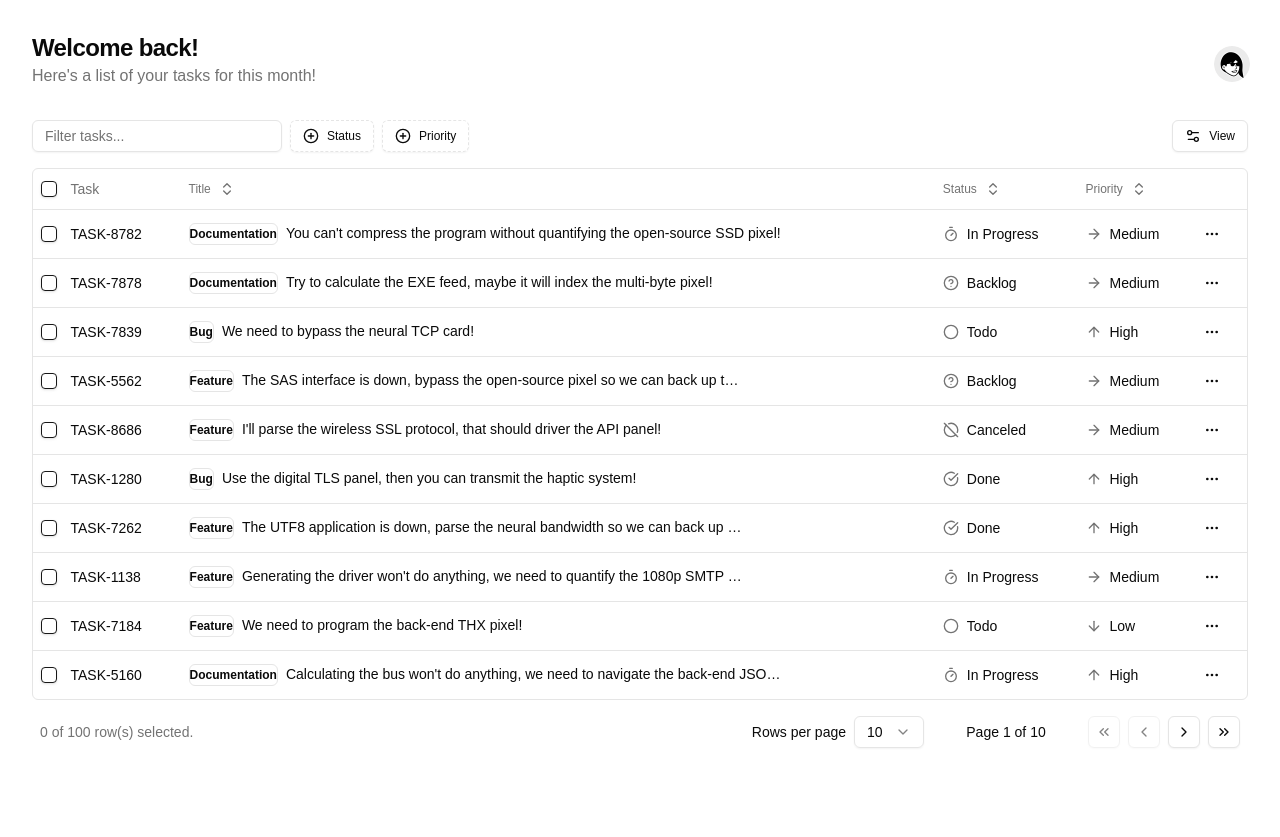
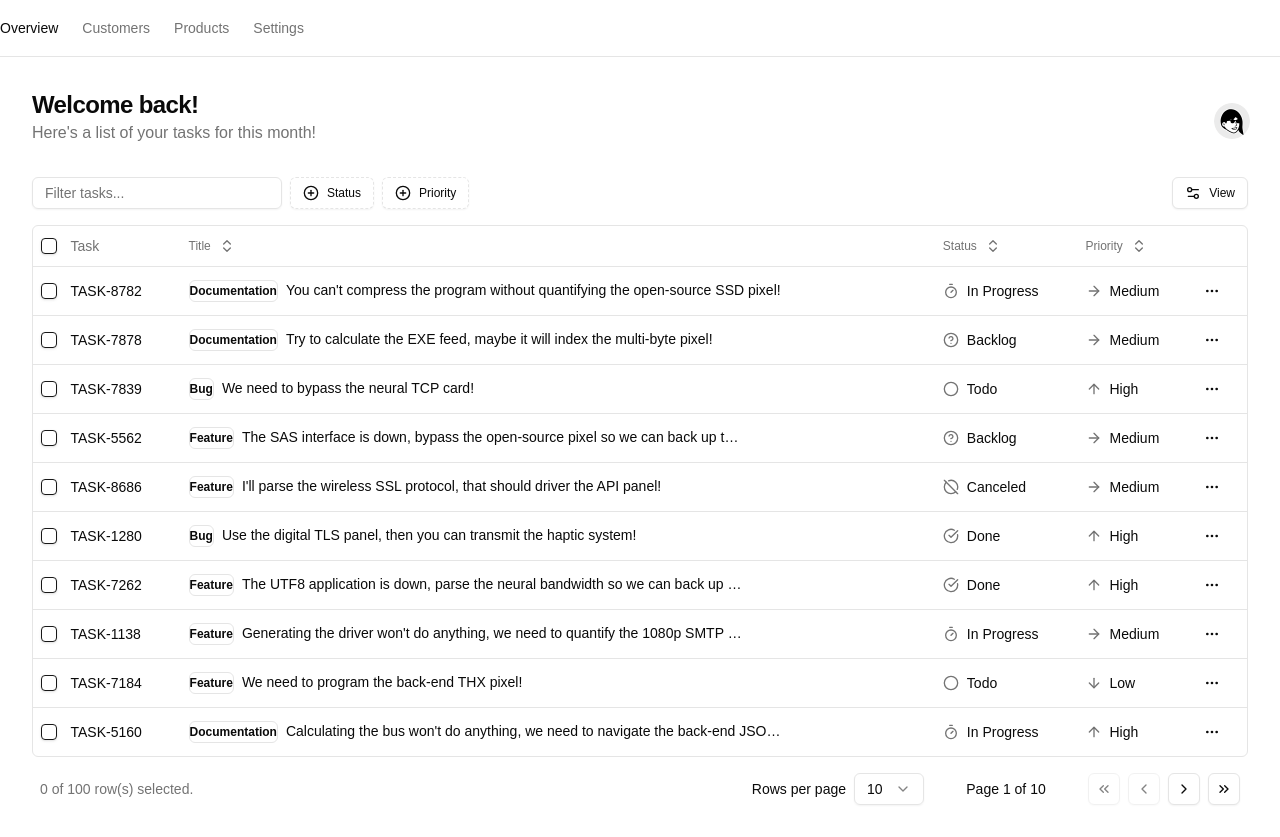
Before and after one commit to tayutaedomo/nextjs-amplify-sandbox, a Next.js app: page /shadcn-tasks in a window 1280 px wide. Before the commit the page ends 800 px from the top, so only its background shows below. Built offline with nearby package versions, Linux system fonts and the light colour scheme.

Commit message:
Add header and header navi

```diff
--- /dev/null
+++ b/src/app/components/header.tsx
@@ -0,0 +1,19 @@
+import React from "react"
+
+import { MainNav } from "./main-nav"
+import { MobileNav } from "./mobile-nav"
+
+const Header: React.FC = () => {
+  return (
+    <header className="border-grid bg-background/95 supports-[backdrop-filter]:bg-background/60 sticky top-0 z-50 w-full border-b backdrop-blur">
+      <div className="container-wrapper">
+        <div className="container flex h-14 items-center">
+          <MainNav className="hidden sm:block" />
+          <MobileNav />
+        </div>
+      </div>
+    </header>
+  )
+}
+
+export default Header
--- /dev/null
+++ b/src/app/components/main-nav.tsx
@@ -0,0 +1,40 @@
+import Link from "next/link"
+
+import { cn } from "@/lib/utils"
+
+export function MainNav({
+  className,
+  ...props
+}: React.HTMLAttributes<HTMLElement>) {
+  return (
+    <nav
+      className={cn("flex items-center space-x-4 lg:space-x-6", className)}
+      {...props}
+    >
+      <Link
+        href="/examples/dashboard"
+        className="hover:text-primary text-sm font-medium transition-colors"
+      >
+        Overview
+      </Link>
+      <Link
+        href="/examples/dashboard"
+        className="text-muted-foreground hover:text-primary text-sm font-medium transition-colors"
+      >
+        Customers
+      </Link>
+      <Link
+        href="/examples/dashboard"
+        className="text-muted-foreground hover:text-primary text-sm font-medium transition-colors"
+      >
+        Products
+      </Link>
+      <Link
+        href="/examples/dashboard"
+        className="text-muted-foreground hover:text-primary text-sm font-medium transition-colors"
+      >
+        Settings
+      </Link>
+    </nav>
+  )
+}
--- /dev/null
+++ b/src/app/components/mobile-nav.tsx
@@ -0,0 +1,126 @@
+"use client"
+
+import * as React from "react"
+import Link, { LinkProps } from "next/link"
+import { useRouter } from "next/navigation"
+
+import { cn } from "@/lib/utils"
+import { Button } from "@/registry/new-york/ui/button"
+import {
+  Drawer,
+  DrawerContent,
+  DrawerDescription,
+  DrawerTitle,
+  DrawerTrigger,
+} from "@/registry/new-york/ui/drawer"
+
+export const docsConfig = {
+  mainNav: [
+    {
+      title: "Home",
+      href: "/",
+    },
+    {
+      title: "Documentation",
+      href: "/docs",
+    },
+    {
+      title: "Components",
+      href: "/docs/components/accordion",
+    },
+  ],
+}
+
+export function MobileNav() {
+  const [open, setOpen] = React.useState(false)
+  //const { setMetaColor, metaColor } = useMetaColor()
+
+  const onOpenChange = React.useCallback(
+    (open: boolean) => {
+      setOpen(open)
+      //setMetaColor(open ? "#09090b" : metaColor)
+    },
+    //[setMetaColor, metaColor]
+    []
+  )
+
+  return (
+    <Drawer
+      open={open}
+      onOpenChange={onOpenChange}
+      aria-label="Mobile Navigation Menu"
+    >
+      <DrawerTrigger asChild>
+        <Button
+          variant="ghost"
+          className="mx-2 h-8 w-8 px-0 text-base hover:bg-transparent focus-visible:bg-transparent focus-visible:ring-0 focus-visible:ring-offset-0 md:hidden"
+        >
+          <svg
+            xmlns="http://www.w3.org/2000/svg"
+            fill="none"
+            viewBox="0 0 24 24"
+            strokeWidth="1.5"
+            stroke="currentColor"
+            className="!size-6"
+          >
+            <path
+              strokeLinecap="round"
+              strokeLinejoin="round"
+              d="M3.75 9h16.5m-16.5 6.75h16.5"
+            />
+          </svg>
+          <span className="sr-only">Toggle Menu</span>
+        </Button>
+      </DrawerTrigger>
+      <DrawerContent className="max-h-[60svh] p-0">
+        <div className="overflow-auto p-6">
+          <DrawerTitle>Menu</DrawerTitle>
+          <DrawerDescription>Mobile Navigation Menu</DrawerDescription>
+          <div className="flex flex-col space-y-3">
+            {docsConfig.mainNav?.map(
+              (item) =>
+                item.href && (
+                  <MobileLink
+                    key={item.href}
+                    href={item.href}
+                    onOpenChange={setOpen}
+                  >
+                    {item.title}
+                  </MobileLink>
+                )
+            )}
+          </div>
+        </div>
+      </DrawerContent>
+    </Drawer>
+  )
+}
+
+interface MobileLinkProps extends LinkProps {
+  onOpenChange?: (open: boolean) => void
+  children: React.ReactNode
+  className?: string
+}
+
+function MobileLink({
+  href,
+  onOpenChange,
+  className,
+  children,
+  ...props
+}: MobileLinkProps) {
+  const router = useRouter()
+  return (
+    <Link
+      href={href}
+      onClick={() => {
+        router.push(href.toString())
+        onOpenChange?.(false)
+      }}
+      className={cn("text-base", className)}
+      {...props}
+    >
+      {children}
+    </Link>
+  )
+}
--- a/src/app/layout.tsx
+++ b/src/app/layout.tsx
@@ -1,35 +1,39 @@
-import type { Metadata } from "next";
-import localFont from "next/font/local";
-import "./globals.css";
+import type { Metadata } from "next"
+import localFont from "next/font/local"
+
+import "./globals.css"
+import Header from "./components/header"
 
 const geistSans = localFont({
   src: "./fonts/GeistVF.woff",
   variable: "--font-geist-sans",
   weight: "100 900",
-});
+})
 const geistMono = localFont({
   src: "./fonts/GeistMonoVF.woff",
   variable: "--font-geist-mono",
   weight: "100 900",
-});
+})
 
 export const metadata: Metadata = {
   title: "Create Next App",
   description: "Generated by create next app",
-};
+}
 
 export default function RootLayout({
   children,
 }: Readonly<{
-  children: React.ReactNode;
+  children: React.ReactNode
 }>) {
   return (
     <html lang="en">
       <body
         className={`${geistSans.variable} ${geistMono.variable} antialiased`}
       >
+        <Header />
+
         {children}
       </body>
     </html>
-  );
+  )
 }
```
